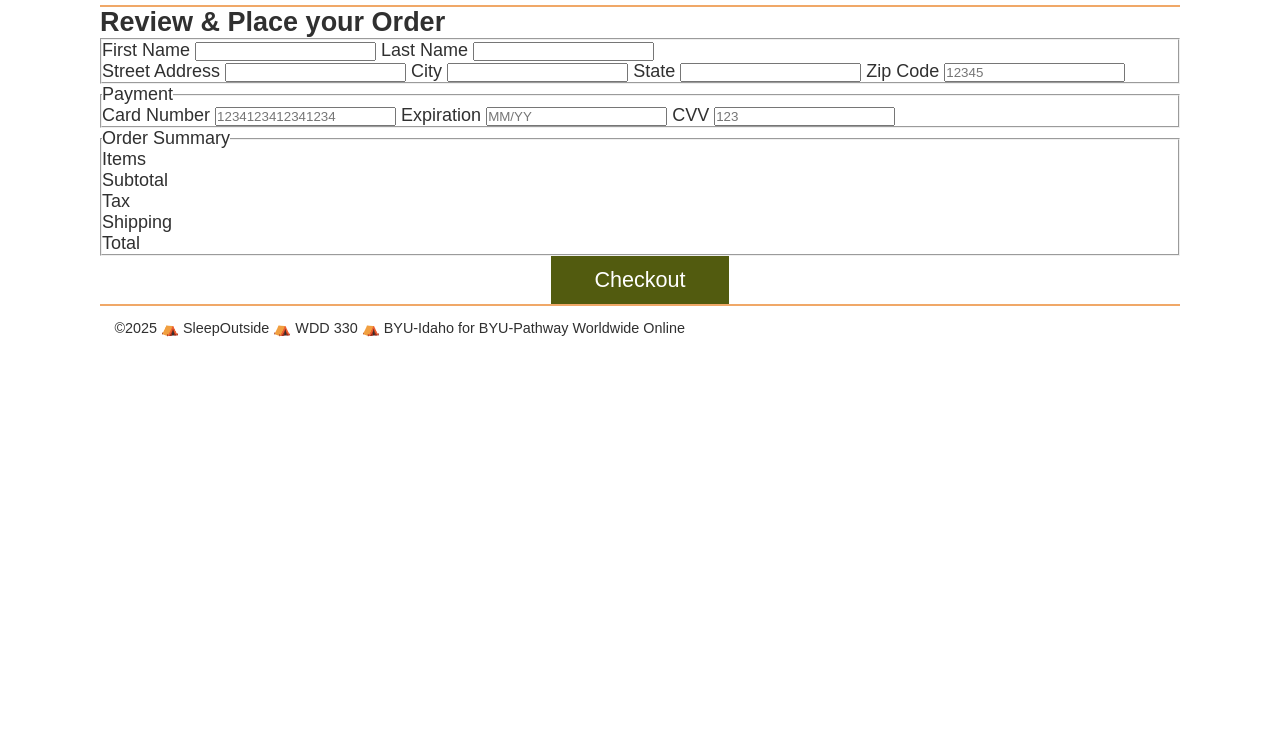
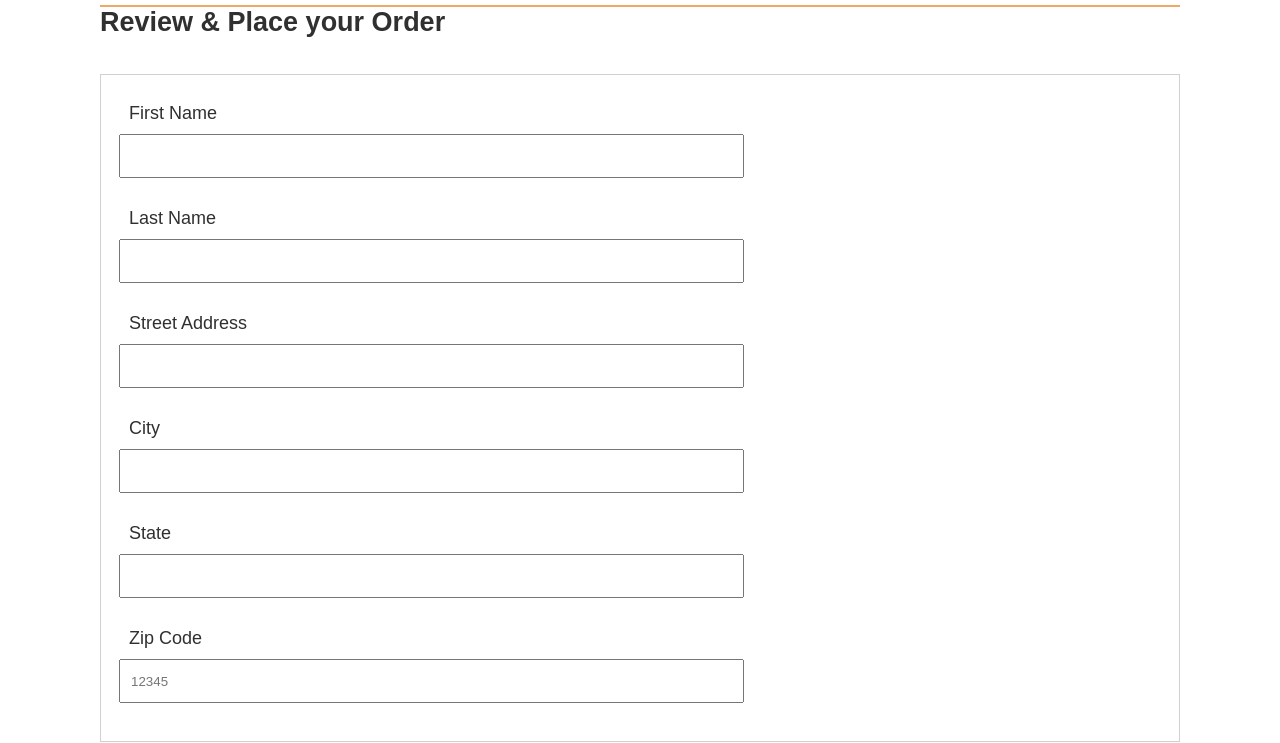
Before and after one commit to MotherHubbard99/wdd330-sleepoutside, a website built with Vite: page src/checkout/index.html in a window 1280 px wide. Shown: the part 71-814 px from the top of the page. Built offline with nearby package versions, Linux system fonts and the light colour scheme; no server answers; files whose address does not match are found by name.

```diff
--- a/src/css/style.css
+++ b/src/css/style.css
@@ -286,6 +286,29 @@
   grid-row: 2;
   grid-column: 3;
 }
+/* checkout page styles */
+
+fieldset {
+  border: 1px solid var(--light-grey);
+  padding: 1em;
+ margin-top: 2em;
+}
+.order__summary{
+  line-height: 1.6;
+}
+
+.checkout__name label, .checkout__payment label, .checkout__address label{
+  display: block;
+  padding: 10px;
+}
+.checkout__name input, .checkout__payment input, .checkout__address input{
+  margin-bottom: 1.5em;
+  width: 60%;
+  height: 44px;
+  padding: 10px;
+}
+
+
 
 @media screen and (min-width: 500px) {
   body {
```
Also changed, not shown: src/js/cart.js (+6 -7 lines).
